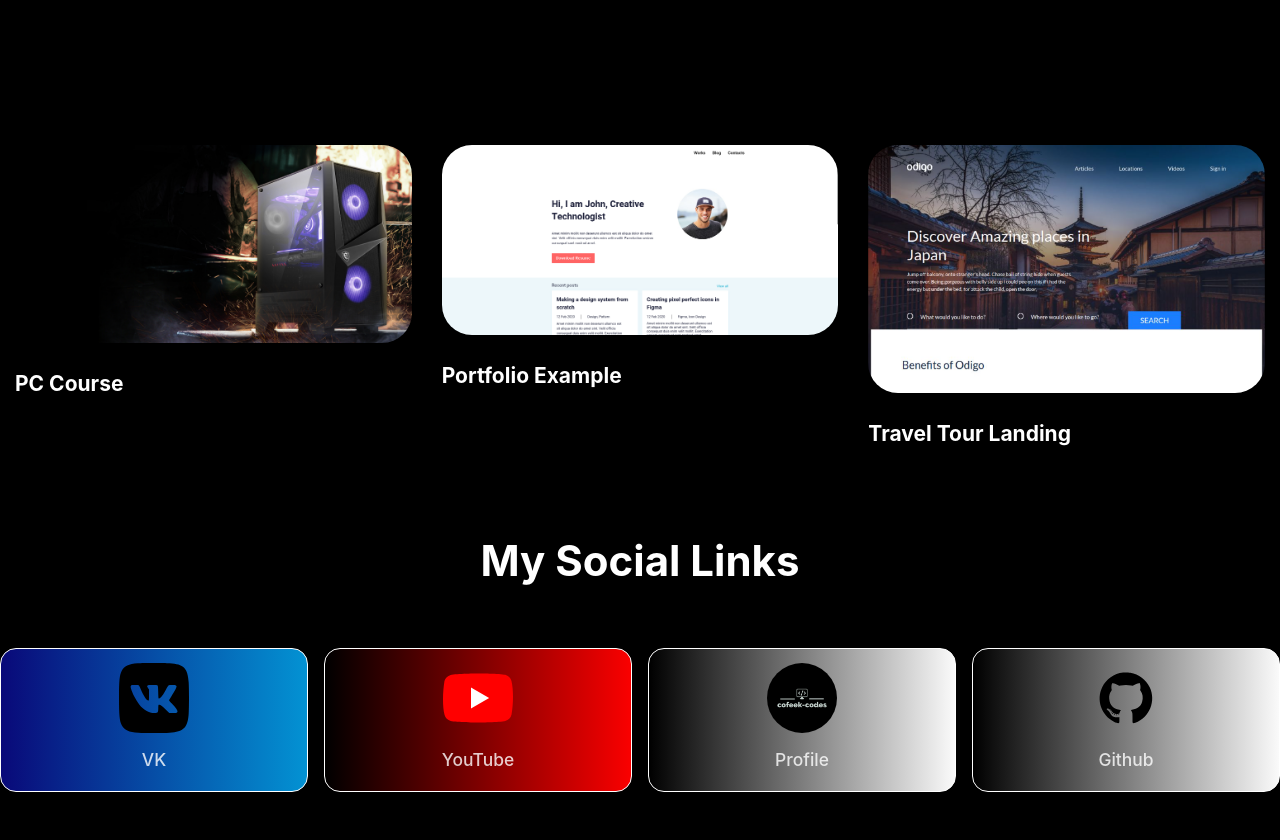
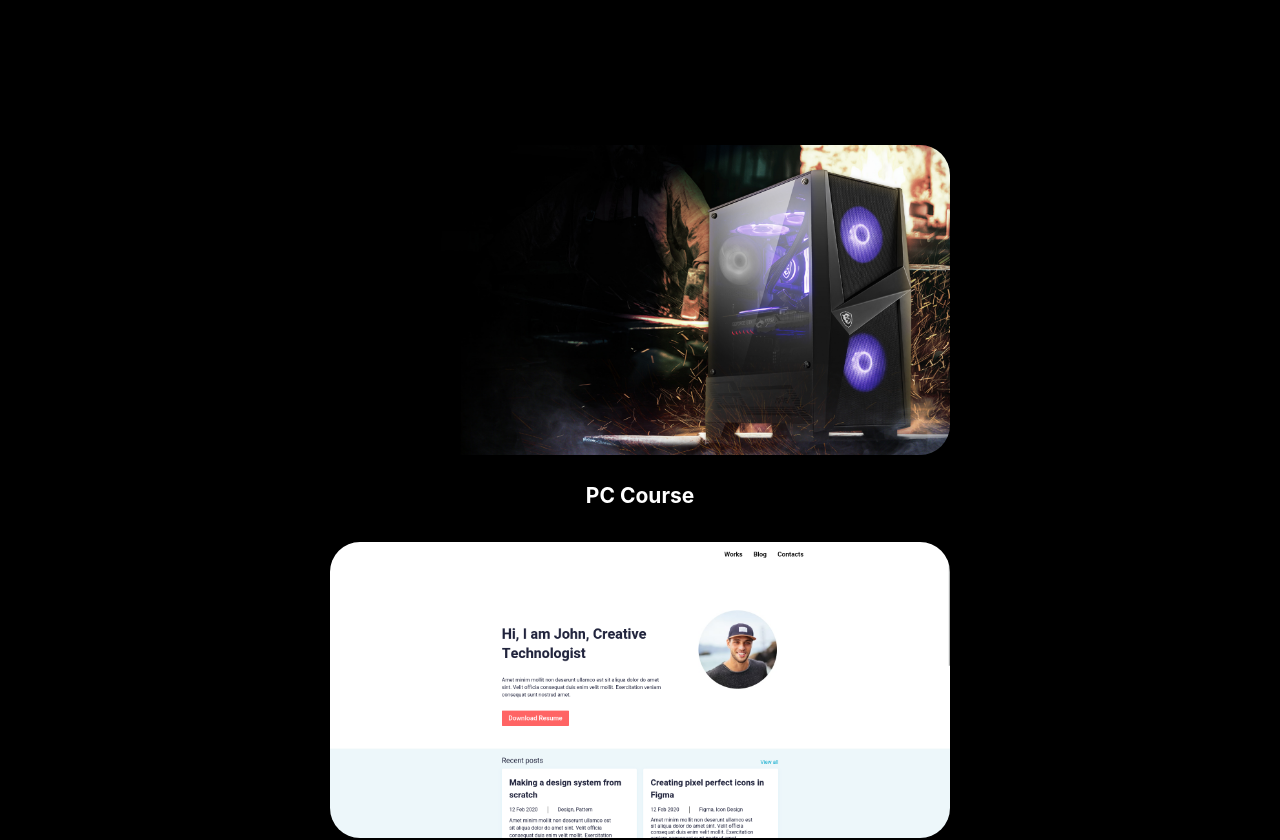
Before and after one commit to cofeek-codes/profile-advanced, a Next.js app: page / in a window 1280 px wide. Shown: the part 1280-2120 px from the top of the page. Built offline with nearby package versions, Linux system fonts and the light colour scheme.

Commit message:
displaying of projects has been fixed

```diff
--- a/components/projects/Projects.tsx
+++ b/components/projects/Projects.tsx
@@ -1,9 +1,14 @@
 /* eslint-disable react/react-in-jsx-scope */
 import { motion } from 'framer-motion'
 import Image from 'next/image'
+import { useRouter } from 'next/router'
 import projects, { Project } from '../../storage/projects'
 import styles from './projects.module.scss'
+
 function Projects() {
+   const pathname = useRouter().pathname
+   const displayedProjects = pathname == '/' ? projects.slice(0, 2) : projects
+
    return (
       <div className={styles.wrapper}>
          <div className={styles.title}>
@@ -20,7 +25,8 @@ function Projects() {
                initial={{ opacity: 0, y: 100 }}
                whileInView={{ opacity: 1, y: 0 }}
             >
-					{projects.map((project: Project) => (
+               {
+                  displayedProjects.map((project: Project) => (
                      <a href={project.href} key={project.name}>
                         <div className={styles.card}>
                            <div className={styles.image}>
--- a/components/projects/projects.module.scss
+++ b/components/projects/projects.module.scss
@@ -11,6 +11,9 @@
 .cards div {
   display: flex;
   width: 100%;
+  justify-content: center;
+  align-items: center;
+  flex-wrap: wrap;
 }
 @media (max-width: 670px) {
   .cards div {
```
Lines whose indentation alone changed are shown as unchanged.
